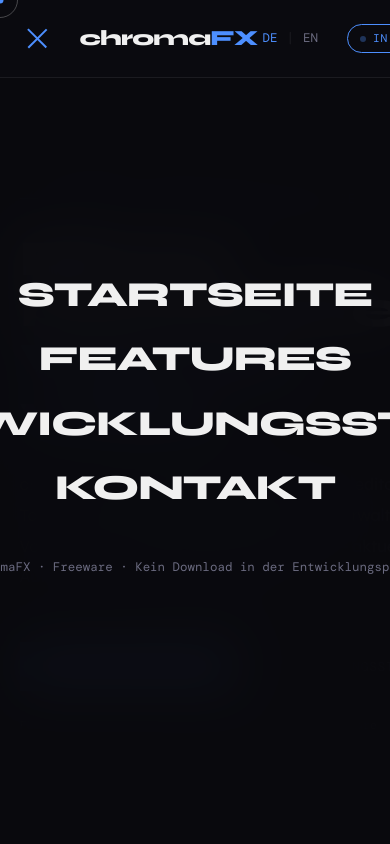
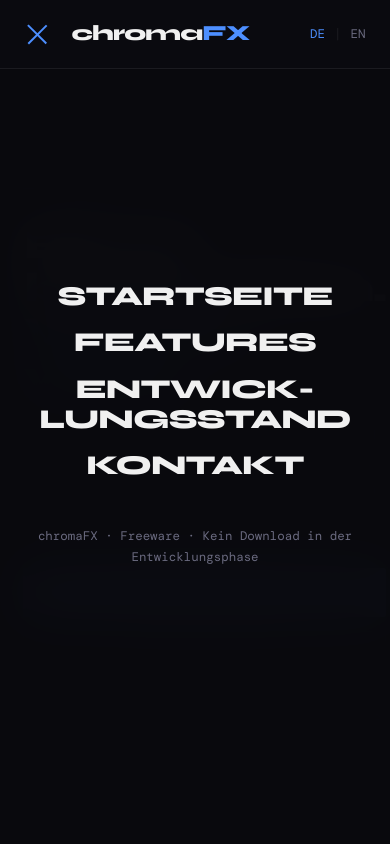
Before and after one commit to chromaFX-software/chromaFX-software.github.io, a plain HTML site: page index.html in a window 390 px wide. Both pictures are taken after a click on the button "Menü". Shown: the top 844 px of the page. Drawn offline with nearby package versions, Linux system fonts and the light colour scheme.

Commit message:
Enhance viewport settings and cursor styles
Updated viewport meta tag for maximum scale and adjusted cursor styles for desktop. Modified various styles for better responsiveness and visual consistency.

```diff
--- a/index.html
+++ b/index.html
@@ -2,7 +2,7 @@
 <html lang="de">
 <head>
     <meta charset="UTF-8">
-    <meta name="viewport" content="width=device-width, initial-scale=1.0">
+    <meta name="viewport" content="width=device-width, initial-scale=1.0, maximum-scale=5.0">
     <title>chromaFX — Bildbearbeitung neu gedacht</title>
     <link rel="preconnect" href="https://fonts.googleapis.com">
     <link rel="preconnect" href="https://fonts.gstatic.com" crossorigin>
@@ -23,7 +23,13 @@
             --ease: cubic-bezier(0.16, 1, 0.3, 1);
         }
 
-        * { margin: 0; padding: 0; box-sizing: border-box; cursor: none; }
+        * { margin: 0; padding: 0; box-sizing: border-box; }
+
+        /* Standard Cursor für Desktop */
+        @media (hover: hover) and (pointer: fine) {
+            * { cursor: none; }
+        }
+
         html { scroll-behavior: smooth; }
 
         body {
@@ -32,16 +38,21 @@
             font-family: var(--font);
             overflow-x: hidden;
             line-height: 1.65;
+            -webkit-font-smoothing: antialiased;
         }
 
-        /* CURSOR */
+        /* CURSOR (Nur Desktop) */
         #cur-dot, #cur-ring {
             position: fixed;
             border-radius: 50%;
             pointer-events: none;
             z-index: 9999;
             transform: translate(-50%, -50%);
+            display: none;
         }
+
+        @media (hover: hover) and (pointer: fine) {
+            #cur-dot, #cur-ring { display: block; }
             #cur-dot { width: 7px; height: 7px; background: var(--accent); top: 0; left: 0; }
             #cur-ring {
                 width: 36px; height: 36px;
@@ -53,6 +64,7 @@
                 width: 52px; height: 52px;
                 border-color: var(--accent);
                 background: rgba(77, 143, 255, 0.06);
+            }
         }
 
         /* NOISE TEXTURE */
@@ -73,12 +85,13 @@
             position: fixed;
             top: 0; width: 100%;
             z-index: 500;
-            padding: 1.3rem 5%;
+            padding: 1rem 5%;
             display: flex;
             justify-content: space-between;
             align-items: center;
             background: rgba(12, 12, 16, 0.9);
             backdrop-filter: blur(20px);
+            -webkit-backdrop-filter: blur(20px);
             border-bottom: 1px solid var(--border);
         }
 
@@ -91,6 +104,7 @@
             letter-spacing: -0.04em;
             color: var(--text);
             text-decoration: none;
+            z-index: 501;
         }
         .logo .fx { color: var(--accent); }
 
@@ -127,6 +141,8 @@
         .hamburger {
             display: flex; flex-direction: column; gap: 5px;
             background: none; border: none; padding: 5px;
+            z-index: 501;
+            cursor: pointer;
         }
         .hamburger span {
             display: block; width: 26px; height: 1.5px;
@@ -139,30 +155,45 @@
         /* MENU OVERLAY */
         .menu-overlay {
             position: fixed; inset: 0;
-            background: rgba(10, 10, 14, 0.97);
+            background: rgba(10, 10, 14, 0.98);
             backdrop-filter: blur(24px);
+            -webkit-backdrop-filter: blur(24px);
             z-index: 400;
             display: flex; align-items: center; justify-content: center;
             opacity: 0; pointer-events: none;
             transition: opacity 0.4s var(--ease);
+            overflow-y: auto; /* Erlaubt Scrollen im Menü auf sehr kleinen Screens */
         }
         body.nav-open .menu-overlay { opacity: 1; pointer-events: all; }
 
-        .menu-inner { text-align: center; }
+        .menu-inner { text-align: center; width: 100%; padding: 20px; }
         .menu-list { list-style: none; margin-bottom: 2.5rem; }
-        .menu-list li { overflow: hidden; margin-bottom: 0.4rem; }
+
+        /* WICHTIG: Erlaubt, dass der Inhalt sichtbar bleibt, auch wenn er umbricht */
+        .menu-list li { margin-bottom: 0.4rem; }
+
         .menu-link {
-            font-size: clamp(2.2rem, 5vw, 4.5rem);
+            /* FIX: Kleinere Minimalgröße (1.5rem) und Umbruch erlauben */
+            font-size: clamp(1.5rem, 7vw, 4.5rem);
             font-weight: 800;
             color: var(--text);
             text-decoration: none;
             text-transform: uppercase;
             letter-spacing: -0.03em;
             display: inline-block;
-            transform: translateY(110%);
-            transition: transform 0.5s var(--ease), color 0.2s;
+            transform: translateY(20px); /* Reduzierte Animation Distanz für smootheren Look */
+            opacity: 0;
+            transition: transform 0.5s var(--ease), opacity 0.5s var(--ease), color 0.2s;
+            padding: 5px 10px;
+
+            /* FIX für lange Wörter wie Entwicklungsstand */
+            word-break: break-word;
+            hyphens: auto;
+            line-height: 1.1;
+            max-width: 100%;
         }
-        body.nav-open .menu-link { transform: translateY(0); }
+
+        body.nav-open .menu-link { transform: translateY(0); opacity: 1; }
         body.nav-open .menu-list li:nth-child(1) .menu-link { transition-delay: 0.06s; }
         body.nav-open .menu-list li:nth-child(2) .menu-link { transition-delay: 0.12s; }
         body.nav-open .menu-list li:nth-child(3) .menu-link { transition-delay: 0.18s; }
@@ -176,21 +207,23 @@
             transform: translateY(20px);
             opacity: 0;
             transition: transform 0.5s var(--ease) 0.3s, opacity 0.5s var(--ease) 0.3s;
+            padding: 0 10px;
         }
         body.nav-open .menu-footer { transform: translateY(0); opacity: 1; }
 
         /* VIEW SYSTEM */
         #view-home    { display: block; }
-        #view-features { display: none; padding-top: 130px; min-height: 80vh; }
-        #view-roadmap  { display: none; padding-top: 130px; min-height: 80vh; }
-        #view-contact  { display: none; padding-top: 130px; min-height: 80vh; }
+        #view-features { display: none; padding-top: 100px; min-height: 80vh; }
+        #view-roadmap  { display: none; padding-top: 100px; min-height: 80vh; }
+        #view-contact  { display: none; padding-top: 100px; min-height: 80vh; }
 
         /* HERO */
         .hero {
             min-height: 100vh;
+            min-height: 100svh;
             display: flex;
             align-items: center;
-            padding-top: 80px;
+            padding-top: 60px;
             position: relative;
             overflow: hidden;
         }
@@ -223,19 +256,19 @@
         .tag-line::before { content: ''; display: block; width: 28px; height: 1px; background: var(--accent); }
 
         .hero-title {
-            font-size: clamp(3.2rem, 7vw, 7rem);
+            font-size: clamp(2.5rem, 9vw, 7rem);
             font-weight: 800;
             letter-spacing: -0.04em;
-            line-height: 1.0;
-            margin-bottom: 2rem;
+            line-height: 1.05;
+            margin-bottom: 1.5rem;
         }
         .hero-title .hl { color: var(--accent); }
 
         .hero-sub {
-            font-size: 1.1rem;
+            font-size: clamp(0.95rem, 3vw, 1.1rem);
             color: var(--muted);
             max-width: 540px;
-            margin-bottom: 3rem;
+            margin-bottom: 2.5rem;
             line-height: 1.75;
         }
 
@@ -248,8 +281,10 @@
             padding: 14px 30px; border: none; cursor: pointer;
             text-decoration: none; display: inline-block;
             transition: transform 0.2s var(--ease), box-shadow 0.2s var(--ease);
+            border-radius: 2px;
         }
         .btn-p:hover { transform: translateY(-2px); box-shadow: 0 10px 30px rgba(77,143,255,0.25); }
+        .btn-p:active { transform: translateY(0); }
 
         .btn-g {
             background: transparent; color: var(--muted);
@@ -258,6 +293,7 @@
             padding: 14px 26px; border: 1px solid var(--border);
             cursor: pointer; text-decoration: none; display: inline-block;
             transition: border-color 0.2s, color 0.2s;
+            border-radius: 2px;
         }
         .btn-g:hover { border-color: rgba(255,255,255,0.25); color: var(--text); }
 
@@ -288,7 +324,7 @@
             letter-spacing: 0.12em; margin-bottom: 0.8rem;
         }
         .sec-title {
-            font-size: clamp(2rem, 4vw, 3rem);
+            font-size: clamp(2rem, 5vw, 3rem);
             font-weight: 800; letter-spacing: -0.03em;
             margin-bottom: 0.8rem; line-height: 1.1;
         }
@@ -374,13 +410,13 @@
         .contact-grid { display: grid; grid-template-columns: 1fr 1fr; gap: 0 3rem; }
         .ct-item { padding: 1.6rem 0; border-bottom: 1px solid var(--border); }
         .ct-label { font-family: var(--mono); font-size: 0.73rem; color: var(--accent); text-transform: uppercase; letter-spacing: 0.1em; margin-bottom: 0.6rem; }
-        .ct-val { font-size: 1.25rem; font-weight: 700; color: var(--text); text-decoration: none; transition: color 0.2s; }
+        .ct-val { font-size: 1.25rem; font-weight: 700; color: var(--text); text-decoration: none; transition: color 0.2s; word-break: break-all; }
         .ct-val:hover { color: var(--accent); }
 
         /* FOOTER */
         footer {
             padding: 3.5rem 5%; border-top: 1px solid var(--border);
-            display: flex; justify-content: space-between; align-items: center; flex-wrap: wrap; gap: 1rem;
+            display: flex; justify-content: space-between; align-items: center; flex-wrap: wrap; gap: 2rem;
         }
         .footer-logo { font-weight: 800; font-size: 1.05rem; letter-spacing: -0.03em; }
         .footer-logo .fx { color: var(--accent); }
@@ -390,17 +426,52 @@
         .reveal { opacity: 0; transform: translateY(28px); transition: opacity 0.75s var(--ease), transform 0.75s var(--ease); }
         .reveal.active { opacity: 1; transform: translateY(0); }
 
-        /* RESPONSIVE */
+        /* ================= RESPONSIVE ================= */
+
+        /* TABLET & SMALL LAPTOP */
         @media (max-width: 900px) {
             .feat-grid { grid-template-columns: 1fr 1fr; }
             .specs-grid { grid-template-columns: 1fr; }
             .contact-grid { grid-template-columns: 1fr; }
+
+            .hero-glow, .hero-glow2 { opacity: 0.5; }
         }
+
+        /* MOBILE (SMARTPHONE) */
         @media (max-width: 600px) {
-            .feat-grid { grid-template-columns: 1fr; }
-            footer { flex-direction: column; align-items: flex-start; }
+            .container { padding: 0 6%; }
+            .section { padding: 3.5rem 0; }
+            .marquee-wrap { margin: 3rem 0; }
+
+            /* Nav adjustments */
+            .nav-left { gap: 1rem; }
+            .nav-right { gap: 1rem; }
+
+            /* Stack grids to 1 column */
+            .feat-grid { grid-template-columns: 1fr; gap: 1px; }
+
+            /* Footer stack */
+            footer { flex-direction: column; align-items: flex-start; gap: 1.5rem; }
             .footer-r { text-align: left; }
-            .rm-item { flex-direction: column; gap: 0.8rem; }
+
+            /* Roadmap items */
+            .rm-item { flex-direction: column; gap: 0.8rem; padding: 1.2rem 0; }
+            .rm-item:hover { padding-left: 0; }
+
+            /* Hero adjustments */
+            .hero-title { font-size: 3rem; }
+            .cta-group { flex-direction: column; align-items: stretch; width: 100%; }
+            .btn-p, .btn-g { text-align: center; width: 100%; }
+
+            /* Disable hover effects on cards for touch */
+            .feat-card:hover { background: var(--bg-card); }
+            .feat-card:hover::before { transform: scaleX(0); }
+        }
+
+        /* SMALL MOBILE (SE, etc) */
+        @media (max-width: 400px) {
+            .dev-badge { display: none; }
+            .hero-title { font-size: 2.6rem; }
         }
     </style>
 </head>
@@ -588,7 +659,7 @@
             <div class="feat-card">
                 <div class="feat-num">15</div>
                 <div class="feat-title" data-i18n="f15t">Sättigung & Vibrance</div>
-                <div class="feat-desc" data-i18n="f15d">Separate Regler für Sättigung und Vibrance sowie individuelle Farbverstärkung für Grün- und Blautöne.</div>
+                <div class="feat-desc" data-i18n="f15d">Separate Regler für Sättigung und Vibrance sowie individuelle Verstärkung für Grün- und Blautöne.</div>
             </div>
         </div>
 
@@ -740,9 +811,14 @@
 </footer>
 
 <script>
-    // ── CURSOR ──
+    // ── CURSOR (ONLY ENABLE IF MEDIA QUERY MATCHES IN CSS) ──
     const dot = document.getElementById('cur-dot');
     const ring = document.getElementById('cur-ring');
+
+    // Check if cursor is visible (desktop)
+    const isDesktop = window.matchMedia('(hover: hover) and (pointer: fine)').matches;
+
+    if (isDesktop) {
         window.addEventListener('mousemove', e => {
             dot.style.left = e.clientX + 'px';
             dot.style.top  = e.clientY + 'px';
@@ -751,6 +827,7 @@
         document.body.addEventListener('mouseover', e => {
             document.body.classList.toggle('hovering', !!e.target.closest('a, button, .feat-card, .rm-item'));
         });
+    }
 
     // ── MENU ──
     function toggleMenu() { document.body.classList.toggle('nav-open'); }
```
Lines whose indentation alone changed are shown as unchanged.
